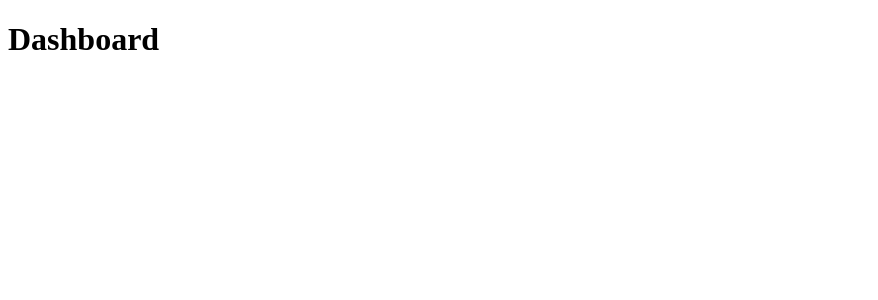
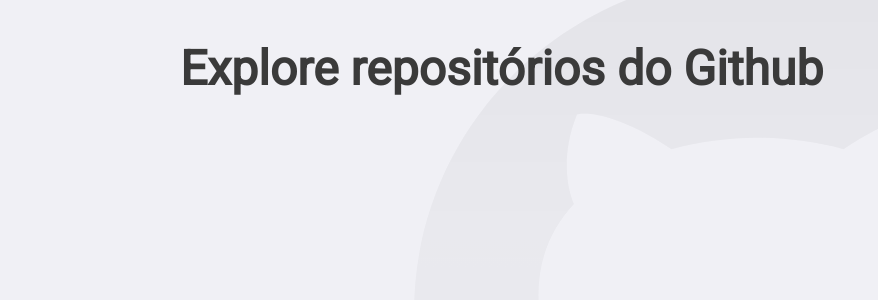
Before and after one commit to lulygomes/Github-Explorer, a React (Create React App) app: page / in a window 1280 px wide. Shown: the top 300 px of the page, without its empty margins (0-878 px from the left). Built offline with nearby package versions, Linux system fonts and the light colour scheme.

Commit message:
Estilo global

```diff
--- a/package.json
+++ b/package.json
@@ -14,6 +14,7 @@
     "react-dom": "^16.13.1",
     "react-router-dom": "^5.2.0",
     "react-scripts": "3.4.3",
+    "styled-components": "^5.1.1",
     "typescript": "~3.7.2"
   },
   "scripts": {
@@ -36,6 +37,7 @@
   },
   "devDependencies": {
     "@types/react-router-dom": "^5.1.5",
+    "@types/styled-components": "^5.1.2",
     "@typescript-eslint/eslint-plugin": "^3.10.1",
     "@typescript-eslint/parser": "^3.10.1",
     "eslint-config-airbnb": "^18.2.0",
--- a/public/index.html
+++ b/public/index.html
@@ -6,6 +6,7 @@
     <meta name="theme-color" content="#3a3a3a" />
 
     <title>Github Explorer</title>
+    <link href="https://fonts.googleapis.com/css2?family=Roboto:ital,wght@0,400;1,700&display=swap" rel="stylesheet">
   </head>
   <body>
     <noscript>You need to enable JavaScript to run this app.</noscript>
--- a/src/App.tsx
+++ b/src/App.tsx
@@ -1,12 +1,16 @@
 import React from 'react';
 import { BrowserRouter } from 'react-router-dom';
 
+import GlobalStyle from './styles/global';
 import Routes from './routes';
 
 const App: React.FC = () => (
-  <BrowserRouter>
-    <Routes />
-  </BrowserRouter>
+  <>
+    <BrowserRouter>
+      <Routes />
+    </BrowserRouter>
+    <GlobalStyle />
+  </>
 );
 
 export default App;
--- a/src/pages/Dashboard/index.tsx
+++ b/src/pages/Dashboard/index.tsx
@@ -1,7 +1,9 @@
 import React from 'react';
 
+import { Title } from './styles';
+
 const Dashboard: React.FC = () => {
-  return <h1>Dashboard</h1>
-}
+  return <Title>Explore repositórios do Github </Title>;
+};
 
 export default Dashboard;
--- /dev/null
+++ b/src/pages/Dashboard/styles.ts
@@ -0,0 +1,6 @@
+import styled from 'styled-components';
+
+export const Title = styled.h1`
+  font-size: 48px;
+  color: #3a3a3a;
+`;
--- /dev/null
+++ b/src/styles/global.ts
@@ -0,0 +1,31 @@
+import { createGlobalStyle } from 'styled-components';
+
+import githubBackground from '../assets/githubBackground.svg';
+
+export default createGlobalStyle`
+  * {
+    margin: 0;
+    padding: 0;
+    outline: 0;
+    box-sizing: border-box;
+  }
+
+  body {
+    background: #f0f0f5 url(${githubBackground}) no-repeat 70% top;
+    -webkit-font-smoothing: antialiased;
+  }
+
+  body, input, button {
+    font: 16px Roboto, sans-serif;
+  }
+
+  #root {
+    max-width: 960px;
+    margin: 0 auto;
+    padding: 40px 20px;
+  }
+
+  button {
+    cursor: pointer;
+  }
+`;
```
Also changed, not shown: src/assets/githubBackground.svg (added), 1 other file (tests, documents, lock files or other folders).
